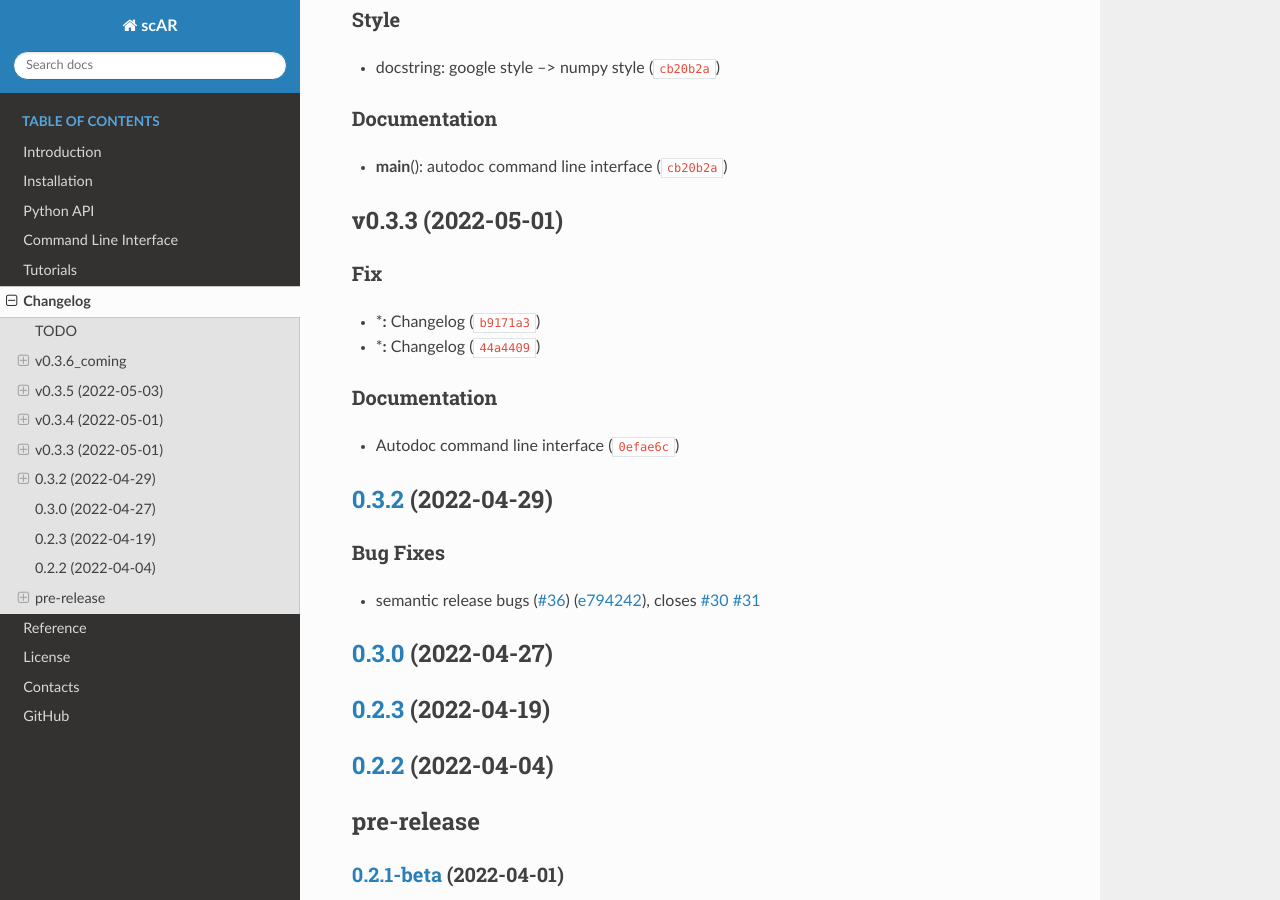
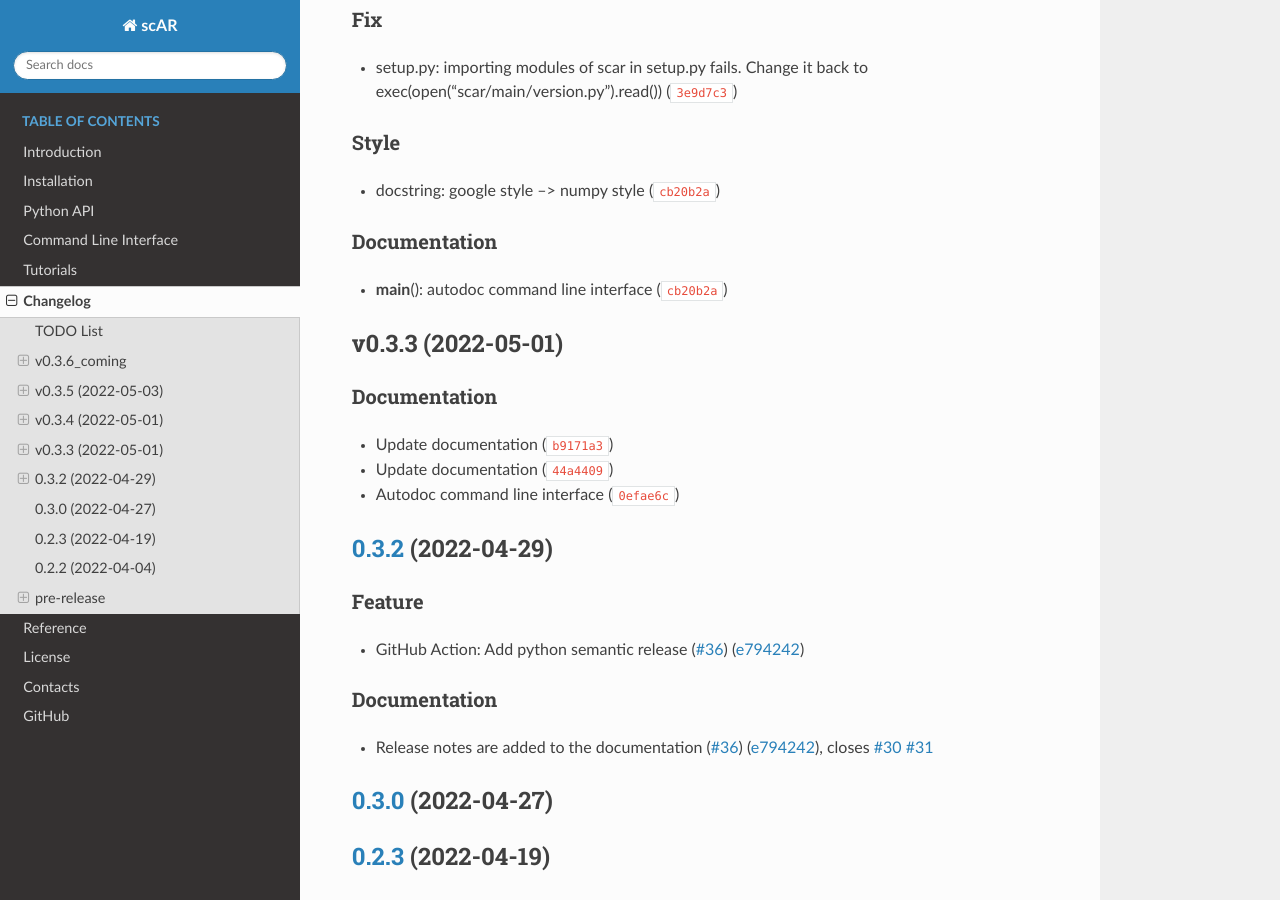
Before and after one commit to Novartis/scar, a Sphinx documentation site: the page built from docs/Release_notes.md, in a window 1280 px wide and 900 px high, scrolled down 1193 px. Built offline with Sphinx 7.4.7 and the Read the Docs theme 2.0.0, drawn with Linux system fonts in a browser that asks for light colours; some of the changed text lies outside the part shown.

Commit message:
docs: modify Changlog.md

```diff
--- a/docs/Release_notes.md
+++ b/docs/Release_notes.md
@@ -1,12 +1,17 @@
 # Changelog
 
-## TODO
+## TODO List
 * Multiple ambient profiles
-* Plotting
-* Reporting
+* Plotting functionality
+* Reporting functionality
+* Transfer learning
+* Early stopping
+
+-------------------------------------
 
 <!--next-version-placeholder-->
 
+-------------------------------------
 ## v0.3.6_coming
 ### Feature
 * _scar.py: add a sparsity parameter to control data sparsity ([`f19faa5`](https://github.com/Novartis/scAR/commit/cd33fddbd6d7117f459e12b57a936148cde0563f))
@@ -17,6 +22,7 @@
 * Pylint: enable pylint to recognize torch members ([`5970702`](https://github.com/Novartis/scAR/commit/927b4b69bd6f30c23ce4a68d0bf215b35167dd21))
 * _scar.py: use plot directive in docstring ([`927b4b6`](https://github.com/Novartis/scAR/commit/f19faa5ecbb782ab292ed246c85d3d2cad3c64fa))
 * _data_generator.py: use plot directive in docstring ([`927b4b6`](https://github.com/Novartis/scAR/commit/f19faa5ecbb782ab292ed246c85d3d2cad3c64fa))
+---------------------------------------
 
 ## v0.3.5 (2022-05-03)
 ### Documentation
@@ -39,20 +45,24 @@
 
 
 ## v0.3.3 (2022-05-01)
-### Fix
-* ***:** Changelog ([`b9171a3`](https://github.com/Novartis/scAR/commit/b9171a3015350ac37b0bc44cdb00e4c7aa3c2a67))
-* ***:** Changelog ([`44a4409`](https://github.com/Novartis/scAR/commit/44a4409fadf8d124d9b5177cf15f53f00e4524ff))
 
 ### Documentation
+
+* Update documentation ([`b9171a3`](https://github.com/Novartis/scAR/commit/b9171a3015350ac37b0bc44cdb00e4c7aa3c2a67))
+* Update documentation ([`44a4409`](https://github.com/Novartis/scAR/commit/44a4409fadf8d124d9b5177cf15f53f00e4524ff))
 * Autodoc command line interface ([`0efae6c`](https://github.com/Novartis/scAR/commit/0efae6c26a409553bb8caad5de03c2f38842c139))
 
 
 ## [0.3.2](https://github.com/Novartis/scAR/compare/v0.3.0...v0.3.2) (2022-04-29)
 
 
-### Bug Fixes
+### Feature
 
-* semantic release bugs ([#36](https://github.com/Novartis/scAR/issues/36)) ([e794242](https://github.com/Novartis/scAR/commit/e79424205022c94b525b10e6cf0672ceb8b63d20)), closes [#30](https://github.com/Novartis/scAR/issues/30) [#31](https://github.com/Novartis/scAR/issues/31)
+* GitHub Action: Add python semantic release ([#36](https://github.com/Novartis/scAR/issues/36)) ([e794242](https://github.com/Novartis/scAR/commit/e79424205022c94b525b10e6cf0672ceb8b63d20))
+
+### Documentation
+
+* Release notes are added to the documentation ([#36](https://github.com/Novartis/scAR/issues/36)) ([e794242](https://github.com/Novartis/scAR/commit/e79424205022c94b525b10e6cf0672ceb8b63d20)), closes [#30](https://github.com/Novartis/scAR/issues/30) [#31](https://github.com/Novartis/scAR/issues/31)
 
 
 
```
